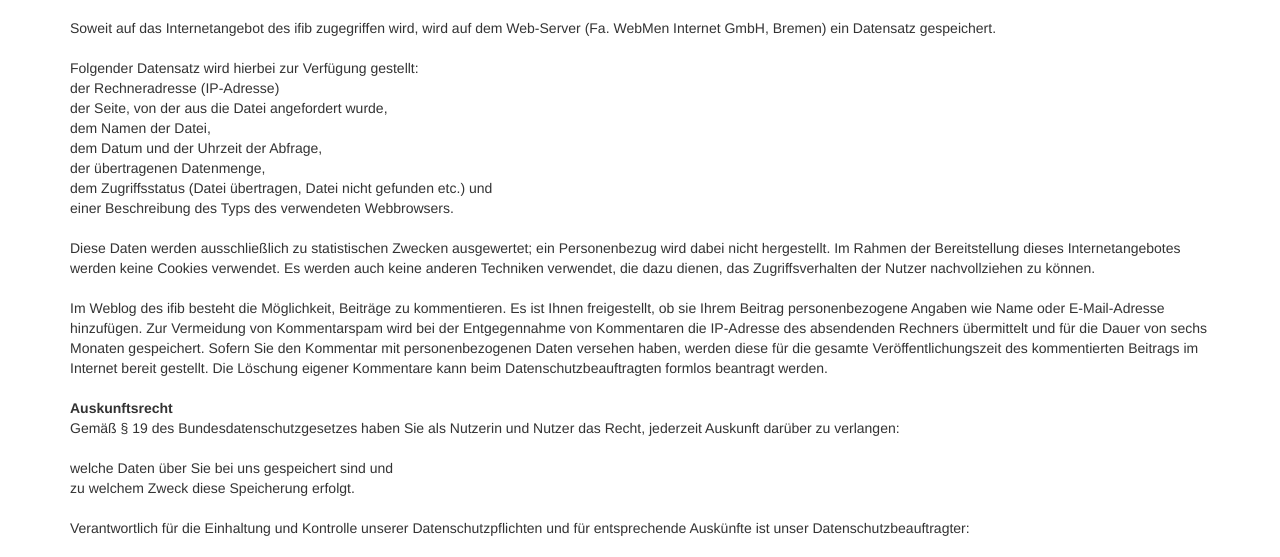
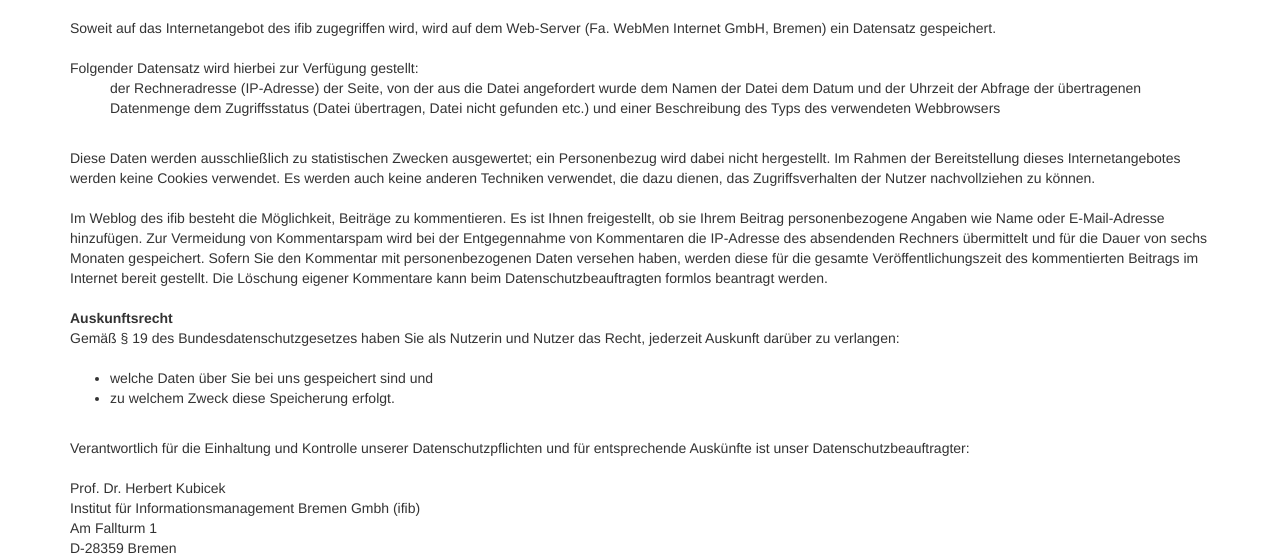
Before and after one commit to okfde/odmonitormap, a plain HTML site: page datenschutz.html in a window 1280 px wide. Shown: the part 162-719 px from the top of the page. Drawn offline with nearby package versions, Linux system fonts and the light colour scheme.

Commit message:
small changes

```diff
--- a/datenschutz.html
+++ b/datenschutz.html
@@ -56,20 +56,25 @@
       			</div>
 				Soweit auf das Internetangebot des ifib zugegriffen wird, wird auf dem Web-Server (Fa. WebMen Internet GmbH, Bremen) ein Datensatz gespeichert.<br /><br />
 				Folgender Datensatz wird hierbei zur Verfügung gestellt:<br />
-				der Rechneradresse (IP-Adresse)<br />
-				der Seite, von der aus die Datei angefordert wurde,<br />
-				dem Namen der Datei,<br />
-				dem Datum und der Uhrzeit der Abfrage,<br />
-				der übertragenen Datenmenge,<br />
-				dem Zugriffsstatus (Datei übertragen, Datei nicht gefunden etc.) und<br />
-				einer Beschreibung des Typs des verwendeten Webbrowsers.
-				<br /><br />
+				<ul>
+					<il>der Rechneradresse (IP-Adresse)</li>
+					<il>der Seite, von der aus die Datei angefordert wurde</li>
+					<il>dem Namen der Datei</li>
+					<il>dem Datum und der Uhrzeit der Abfrage</li>
+					<il>der übertragenen Datenmenge</li>
+					<il>dem Zugriffsstatus (Datei übertragen, Datei nicht gefunden etc.) und</li>
+					<il>einer Beschreibung des Typs des verwendeten Webbrowsers</li>
+				</ul>
+				<br />
 				Diese Daten werden ausschließlich zu statistischen Zwecken ausgewertet; ein Personenbezug wird dabei nicht hergestellt. Im Rahmen der Bereitstellung dieses Internetangebotes werden keine Cookies verwendet. Es werden auch keine anderen Techniken verwendet, die dazu dienen, das Zugriffsverhalten der Nutzer nachvollziehen zu können.<br /><br />
 				Im Weblog des ifib besteht die Möglichkeit, Beiträge zu kommentieren. Es ist Ihnen freigestellt, ob sie Ihrem Beitrag personenbezogene Angaben wie Name oder E-Mail-Adresse hinzufügen. Zur Vermeidung von Kommentarspam wird bei der Entgegennahme von Kommentaren die IP-Adresse des absendenden Rechners übermittelt und für die Dauer von sechs Monaten gespeichert. Sofern Sie den Kommentar mit personenbezogenen Daten versehen haben, werden diese für die gesamte Veröffentlichungszeit des kommentierten Beitrags im Internet bereit gestellt. Die Löschung eigener Kommentare kann beim Datenschutzbeauftragten formlos beantragt werden.<br /><br />
 				<strong>Auskunftsrecht</strong><br />
 				Gemäß § 19 des Bundesdatenschutzgesetzes haben Sie als Nutzerin und Nutzer das Recht, jederzeit Auskunft darüber zu verlangen:<br /><br />
-				welche Daten über Sie bei uns gespeichert sind und<br />
-				zu welchem Zweck diese Speicherung erfolgt.<br /><br />
+				<ul>
+					<li>welche Daten über Sie bei uns gespeichert sind und</li>
+					<li>zu welchem Zweck diese Speicherung erfolgt.</li>
+				</ul>
+				<br />
 				Verantwortlich für die Einhaltung und Kontrolle unserer Datenschutzpflichten und für entsprechende Auskünfte ist unser Datenschutzbeauftragter:<br /><br />
 				Prof. Dr. Herbert Kubicek<br />
 				Institut für Informationsmanagement Bremen Gmbh (ifib)<br />
--- a/odmonitormap.js
+++ b/odmonitormap.js
@@ -72,7 +72,7 @@
     var html = [];
     html.push('<h2>' + city.Stadtname + '</h2>');
     html.push('<p>Datensätze gesamt: ' + count + '</p>');
-    html.push('<h3>Kategorien</h3>');
+    html.push('<h3>Themen</h3>');
     html.push('<ul>');
     _.each(sortedCategories, function(x){
       html.push('<li><a class="open-list" href="#">' + x[0] + ': ' + x[1] + '</a><ul style="display:none">');
```
Also changed, not shown: kontakt.html (+3 -3 lines).
